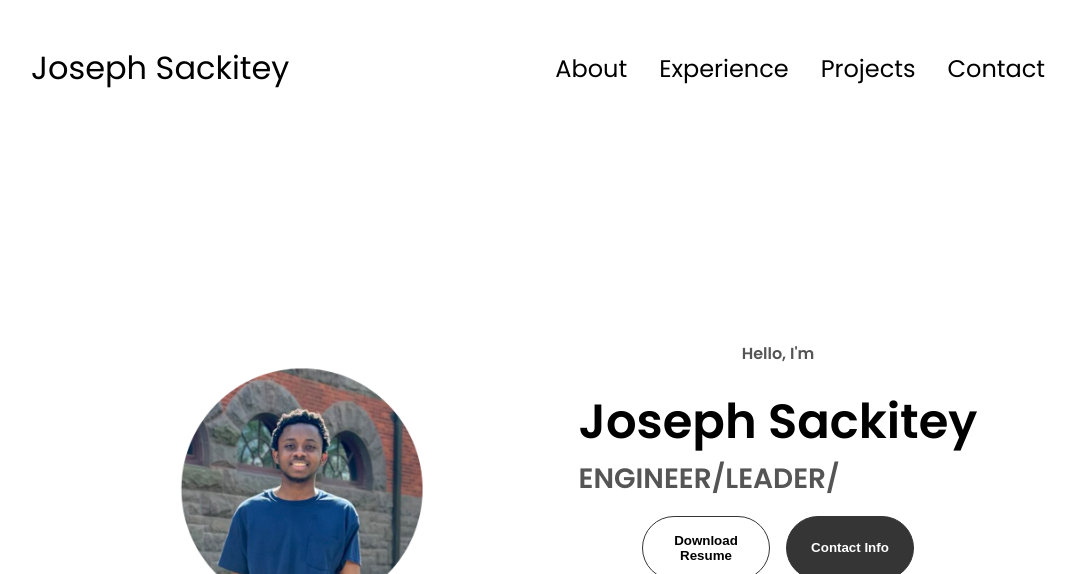
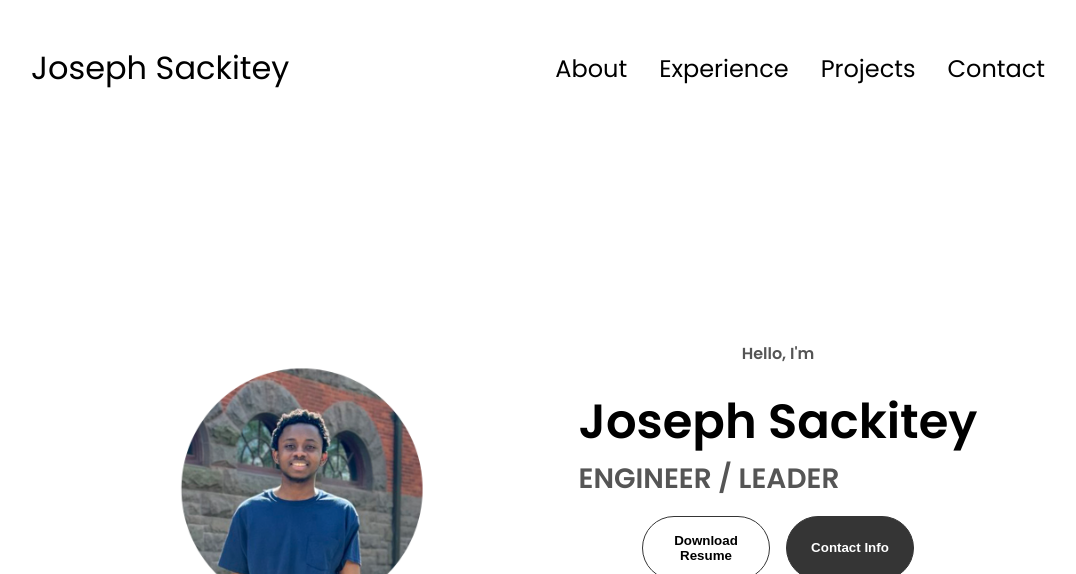
Before and after one commit to Jsackitey1/Joseph-sackitey-portfolio, a plain HTML site: page index.html in a window 1280 px wide. Shown: the top 574 px of the page, without its empty margins (102-1178 px from the left). Drawn offline with Linux system fonts and the light colour scheme; a script that the page names is missing.

Commit message:
index.html

```diff
--- a/index.html
+++ b/index.html
@@ -56,7 +56,7 @@
     <div class="section_text">
         <p class="section_text_p1">Hello, I'm </p>
         <h1 class="title">Joseph Sackitey</h1>
-        <p class="section_text_p2">ENGINEER/LEADER/</p>
+        <p class="section_text_p2"> ENGINEER / LEADER </p>
         <div class="btn-container">
             <button class="btn btn-color-2" onclick="window.open('./images/Resume.pdf')">Download Resume</button>
             <button class="btn btn-color-1" onclick="location.href='./#contact'">Contact Info</button>
```
